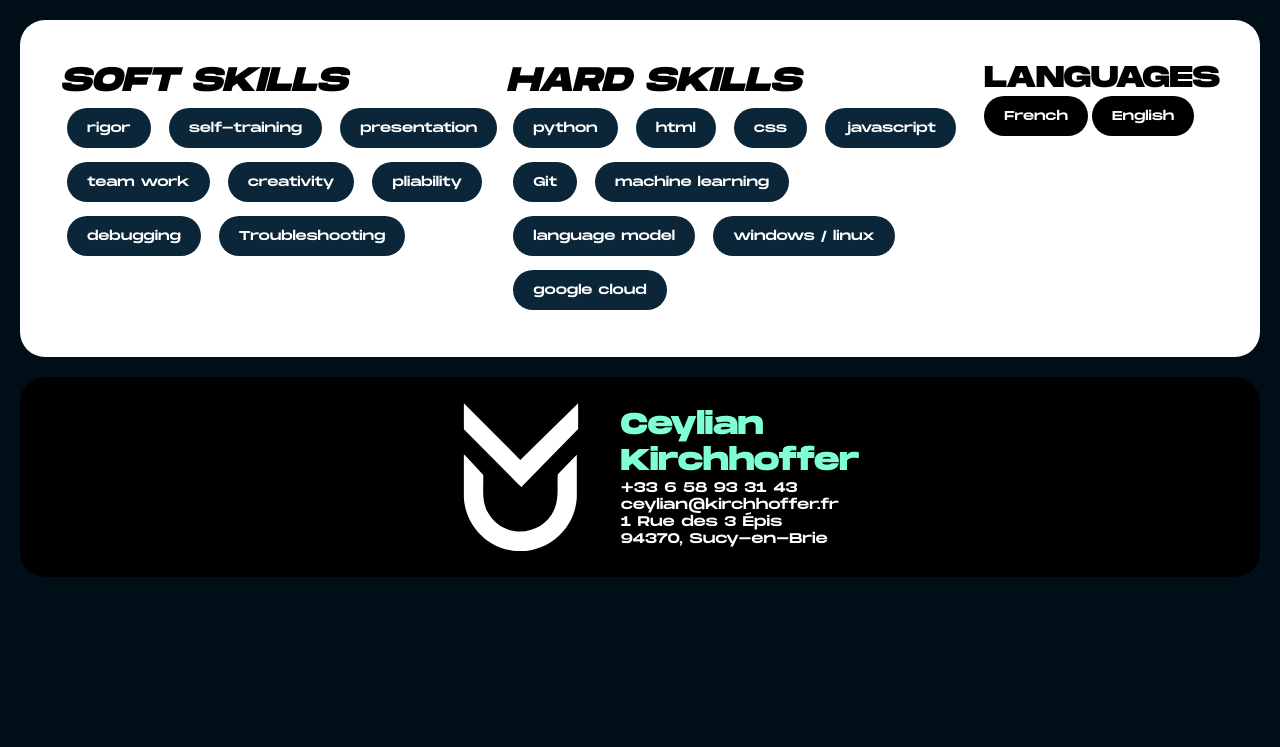
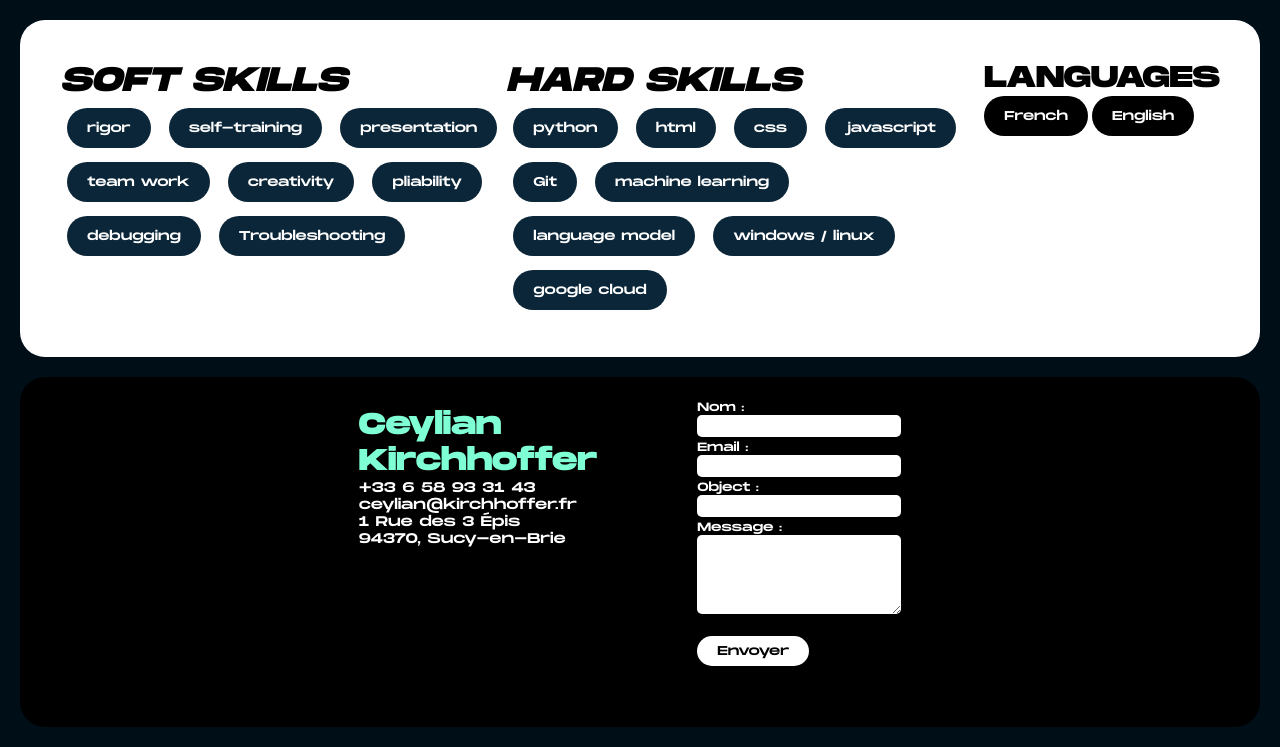
Before and after one commit to ceyliankirch/Resume-site, a plain HTML site: page index.html in a window 1280 px wide. Shown: the part 1870-2617 px from the top of the page. Before the commit the page ends 2467 px from the top, so only its background shows below. Drawn offline with Linux system fonts and the light colour scheme.

Commit message:
working contact form

```diff
--- a/index.html
+++ b/index.html
@@ -138,13 +138,30 @@
 
             <footer>
                 <div class="contact_container">
-                        <img src="source/logo_ck.svg" alt="logo_ck" class="logo_ck_2" style="width: 200px;">
                         <div class="contact_infos">
                             <h3 style="color: aquamarine;">Ceylian<br>Kirchhoffer</h3>
                             <p>+33 6 58 93 31 43</p>
                             <p>ceylian@kirchhoffer.fr</p>
                             <p>1 Rue des 3 Épis</p>
                             <p>94370, Sucy-en-Brie</p>
+                        </div>
+                        <div>
+                            <form action="https://formspree.io/f/mpwyqevr" method="POST">
+                                <label for="nom">Nom :</label><br>
+                                <input type="text" name="nom" required><br>
+
+                                <label for="email">Email :</label><br>
+                                <input type="email" name="email" required><br>
+
+                                <label for="object">Object :</label><br>
+                                <input type="text" name="object" required><br>
+
+                                <label for="message">Message :</label><br>
+                                <textarea name="message" rows="5" required></textarea><br>
+
+                                <br><button type="submit">Envoyer</button>
+                            </form>
+
                         </div>
                 </div>
             </footer>
--- a/styles.css
+++ b/styles.css
@@ -314,12 +314,39 @@ button {
 footer {
     background-color:black;
     border-radius: 25px;
+    height: 350px;
  }
 
 /* FORMULAIRE DE CONTACT */
 .contact_container {
     display: flex;
     justify-content: center;
+    gap: 80px;
+}
+
+label {
+  color: white;
+  font-family: 'Monument Extended Regular';
+  font-size: 12px;
+}
+
+input {
+  border: none;
+  border-radius: 5px;
+  height: 20px;
+  width: 200px;
+}
+
+textarea {
+  border-radius: 5px;
+  border: none;
+  width: 200px;
+}
+
+form {
+  margin: 20px;
+  button{height: 30px;}
+
 }
 
 @media (max-width: 767px) {
@@ -333,7 +360,7 @@ footer {
     .layout_x3 {flex-direction: column; gap: 40px;}
     .summary {flex-direction: column; justify-content: center;}
     .button_sum {text-align: center;}
-    .download_cv, .contact_button {font-size: 8px;}
+    .download_cv, .contact_button {font-size: 12px;}
     .about_container {flex-direction: column; justify-content: center;}
     .avatar_ia {height: 400px; width: 300px; margin-left: 20%; margin-right: 20%;}
     .about {width: 80%; text-align: center; margin: 0% 5% 0% 5%;}
@@ -343,9 +370,11 @@ footer {
     h3.title {font-size: 2vh;}
     .school {font-size: 2vh;}
     footer{
+      height: 600px;
       h3 {font-size: 3vh; margin: 0px;}
       p{font-size: 1.3vh;}
       .logo_ck_2 {height: 150px;}
+      .contact_container{flex-direction: column; justify-content: center; margin-left: 5%; margin-right: 5%; text-align: center;}
     }
 
 }
```
